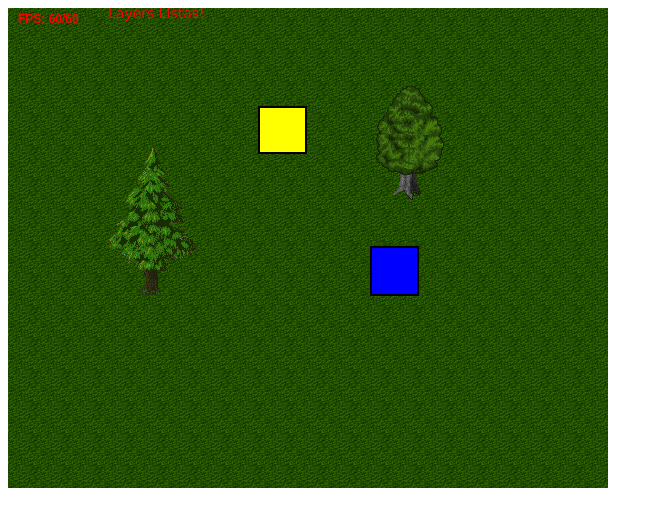
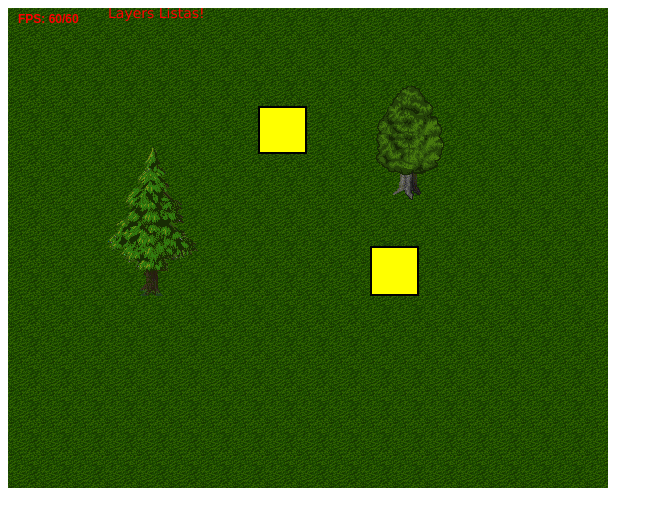
Before and after one commit to thorin8k/zfrm, a plain HTML site: page index.html in a window 1280 px wide. Shown: the whole page, without its empty margins (0-663 px from the left). Drawn offline with Linux system fonts and the light colour scheme.

Commit message:
movement and collision handle

```diff
--- a/index.html
+++ b/index.html
@@ -44,6 +44,8 @@ and open the template in the editor.
         <script type="text/javascript" src="./js/libs/game/objects/Image.js"></script>
         <script type="text/javascript" src="./js/libs/game/objects/ObjectLayer.js"></script>
         <script type="text/javascript" src="./js/libs/game/objects/LandscapeLayer.js"></script>
+        <script type="text/javascript" src="./js/libs/game/objects/Movement.js"></script>
+        <script type="text/javascript" src="./js/libs/game/objects/Collision.js"></script>
 
         <script type="text/javascript" src="./js/libs/game/objects/Rectangle.js"></script>
         <script type="text/javascript" src="./js/libs/game/objects/RectangleClick.js"></script>
--- a/js/libs/game/modules/CollisionManager.js
+++ b/js/libs/game/modules/CollisionManager.js
@@ -13,29 +13,51 @@ var CollisionManager = IModule.extend({
             for(obj2 in this.collideSubscriptions){
                 var object2 = this.collideSubscriptions[obj2].object;
                 if(object1.__id !== object2.__id){
+                    object1.collision.releaseCollisions();
+                    object2.collision.releaseCollisions();
                     var result = this.collide(object1,object2);
 
-                    object1[this.collideSubscriptions[obj1].functionToAlert](result);
-                    object2[this.collideSubscriptions[obj2].functionToAlert](result);
+//                    object1[this.collideSubscriptions[obj1].functionToAlert](result);
+//                    object2[this.collideSubscriptions[obj2].functionToAlert](result);
 
                 }
             }
         }
     },
     collide:function(obj1,obj2){
-        if (obj1.x + obj1.width < obj2.x) {
-            return false;
+        obj1.color='yellow';
+
+        if( this.isPointInSQ(obj1.x,obj1.y,obj2)){
+            obj1.color='green';
         }
-        if (obj1.y + obj1.height < obj2.y) {
-            return false;
+        if( this.isPointInSQ(obj1.x+obj1.width,obj1.y,obj2)){
+            obj1.color='pink';
         }
-        if (obj1.x > obj2.x + obj2.width) {
-            return false;
+        if( this.isPointInSQ(obj1.x,obj1.y+obj1.height,obj2)){
+            obj1.color='red';
         }
-        if (obj1.y > obj2.y + obj2.height) {
-            return false;
+        if( this.isPointInSQ(obj1.x+obj1.width,obj1.y+obj1.height,obj2)){
+            obj1.color='blue';
         }
-        return true;
+
+//        if (obj1.x + obj1.width < obj2.x) {
+//            obj1.color='green';
+//        }
+//        if (obj1.y + obj1.height < obj2.y) {
+//            obj1.color='green';
+//        }
+//        if (obj1.x > obj2.x + obj2.width) {
+//            obj1.color='green';
+//        }
+//        if (obj1.y > obj2.y + obj2.height) {
+//            obj1.color='green';
+//        }
+
+    },
+    isPointInSQ: function(x,y,obj2){
+        var t1 = (x>=obj2.x && x<=obj2.x+obj2.height);
+        var t2 = (y>=obj2.y && y<=obj2.y+obj2.height);
+        return t1 && t2;
     }
 
 })
--- /dev/null
+++ b/js/libs/game/objects/Collision.js
@@ -0,0 +1,28 @@
+var Collision = Class.extend({
+    right: false,
+    left: false,
+    top: false,
+    bottom: false,
+    setCollision:function(direction){
+        this[direction] = true;
+    },
+    unSetCollision:function(direction){
+        this[direction] = false;
+    },
+    hasCollisions:function(){
+        for(pos in this){
+            if(this[pos]){
+                return true;
+            }
+        }
+        return false;
+    },
+    releaseCollisions:function(){
+        this.right= false;
+        this.left= false;
+        this.top= false;
+        this.bottom= false;
+    }
+
+
+});
--- a/js/libs/game/objects/Image.js
+++ b/js/libs/game/objects/Image.js
@@ -1,8 +1,8 @@
 var ImageObj = IObject.extend({
-    x: 15,
-    y: 15,
-    width: 32,
-    height: 32,
+
+
+    position: {'x': 0, 'y':0 },
+    size: {'width': 32, 'height':32 },
     oImage : null,
     nSourceX :32,
     nSourceY :32,
@@ -10,6 +10,6 @@ var ImageObj = IObject.extend({
         this.oImage = image;
     },
     draw : function (canvas) {
-        canvas.bufferContext.drawImage(this.oImage, this.nSourceX, this.nSourceY, this.width, this.height, this.x, this.y, this.width, this.height);
+        canvas.bufferContext.drawImage(this.oImage, this.nSourceX, this.nSourceY, this.size.width, this.size.height, this.position.x, this.position.y, this.size.width, this.size.height);
     }
 });
--- /dev/null
+++ b/js/libs/game/objects/Movement.js
@@ -0,0 +1,14 @@
+var Movement = Class.extend({
+    right: 0,
+    left: 0,
+    up: 0,
+    down: 0,
+    setMovement:function(direction,speed){
+        this[direction] = speed;
+    },
+    unSetMovement:function(direction){
+        this[direction] = 0;
+    }
+
+
+});
--- a/js/libs/game/objects/Rectangle.js
+++ b/js/libs/game/objects/Rectangle.js
@@ -7,12 +7,14 @@
  */
 var Rectangle = ICursorMovable.extend({
     color: 'red',
-    x: 15,
-    y: 15,
-    width: 25,
-    height: 25,
+    position: {'x': 15, 'y':15 },
+    size: {'width': 25, 'height':25 },
+
     collideSubscription: function(moduleTools){
-        moduleTools.game.getModule('CollisionManager').add(this,'handleCollision');
+        var handler = moduleTools.game.getModule('CollisionManager');
+        if(handler !== null){
+            handler.add(this,'handleCollision');
+        }
     },
     draw : function (canvas) {
         canvas.bufferContext.beginPath();
@@ -24,11 +26,8 @@ var Rectangle = ICursorMovable.extend({
         canvas.bufferContext.strokeStyle = 'black';
         canvas.bufferContext.stroke();
     },
-    handleCollision: function(result){
-        this.speed = 5;
-        if(result){
-            this.speed = 0;
-        }
+    handleCollision: function(collision){
+        this.collision = collision;
     }
 
 });
--- a/js/libs/game/objects/RectangleClick.js
+++ b/js/libs/game/objects/RectangleClick.js
@@ -8,7 +8,10 @@
 var RectangleClick = IClickable.extend({
     color: 'blue',
     collideSubscription: function(moduleTools){
-        moduleTools.game.getModule('CollisionManager').add(this,'handleCollision');
+        var handler = moduleTools.game.getModule('CollisionManager');
+        if(handler !== null){
+            handler.add(this,'handleCollision');
+        }
     },
     draw : function (canvas) {
         canvas.bufferContext.beginPath();
@@ -20,11 +23,8 @@ var RectangleClick = IClickable.extend({
         canvas.bufferContext.strokeStyle = 'black';
         canvas.bufferContext.stroke();
     },
-    handleCollision: function(result){
-        this.speed = 5;
-        if(result){
-            this.speed = 0;
-        }
+    handleCollision: function(collision){
+        this.collision = collision;
     }
 
 });
--- a/js/libs/game/objects/interfaces/iClickable.js
+++ b/js/libs/game/objects/interfaces/iClickable.js
@@ -6,33 +6,12 @@
  *
  */
 var IClickable = IObject.extend({
-    destx: 0,
-    desty: 0,
+    clickable: null,
+    z: 0,
     update:function(){
-        if(this.moving == true){
-            //FIXME
-            if(this.x < this.destx){
-                //Move Right
-                this.x +=this.speed;
-            }
-            if(this.x > this.destx){
-                //Move left
-                this.x -=this.speed;
-            }
-            if(this.y < this.desty){
-                //Move Up
-                this.y +=this.speed;
-            }
-            if(this.y > this.desty){
-                //Move Down
-                this.y -=this.speed;
-            }
-            if(this.x == this.destx && this.y == this.desty){
-                //Stop When destiny
-                this.desty = 0;
-                this.destx = 0;
-                this.moving = false;
-            }
+        if(this.isMoving()){
+            this.move(true);
+
         }
     },
     click: function(evt){
@@ -40,7 +19,32 @@ var IClickable = IObject.extend({
         this.destx -= (this.width / 2);
         this.desty = evt.clientY;
         this.desty -= (this.height / 2);
-        this.moving = true;
+
+        if(this.x < this.destx){
+            //Move Right
+            this.movement.setMovement('right', this.speed);
+        }
+        if(this.x > this.destx){
+            //Move left
+            this.movement.setMovement('left', this.speed);
+        }
+        if(this.y > this.desty){
+            //Move up
+            this.movement.setMovement('up', this.speed);
+        }
+        if(this.y < this.desty){
+            //Move down
+            this.movement.setMovement('down', this.speed);
+        }
+    },
+    isMoving: function(){
+        for(key in this.movement){
+            var current = this.movement[key];
+            if(current != 0){
+                return true;
+            }
+        }
+        return false;
     }
 
 });
--- a/js/libs/game/objects/interfaces/iCursorMovable.js
+++ b/js/libs/game/objects/interfaces/iCursorMovable.js
@@ -6,55 +6,37 @@
  *
  */
 var ICursorMovable = IObject.extend({
-    bMoveRight: false,
-    bMoveLeft: false,
-    bMoveUp: false,
-    bMoveDown: false,
+    movable: null,
+    z: 0,
     update : function (canvas) {
-
-        if (this.bMoveRight === true) {
-            //Move right
-            this.x += this.speed;
-        }
-        if (this.bMoveLeft === true) {
-            //Move left
-            this.x -= this.speed;
-        }
-        if (this.bMoveUp === true) {
-            //Move Up
-            this.y -= this.speed;
-        }
-        if (this.bMoveDown === true) {
-            //Move Down
-            this.y += this.speed;
-        }
+        this.move(false);
     },
     keydown : function (event) {
         if (event.keyCode === 39) {
-            this.bMoveRight = true;
+            this.movement.setMovement('right', this.speed);
         }
         if (event.keyCode === 37) {
-            this.bMoveLeft = true;
+            this.movement.setMovement('left', this.speed);
         }
         if (event.keyCode === 38) {
-            this.bMoveUp = true;
+            this.movement.setMovement('up', this.speed);
         }
         if (event.keyCode === 40) {
-            this.bMoveDown = true;
+            this.movement.setMovement('down', this.speed);
         }
     },
     keyup : function (event) {
         if (event.keyCode === 39) {
-            this.bMoveRight = false;
+            this.movement.unSetMovement('right');
         }
         if (event.keyCode === 37) {
-            this.bMoveLeft = false;
+            this.movement.unSetMovement('left');
         }
         if (event.keyCode === 38) {
-            this.bMoveUp = false;
+            this.movement.unSetMovement('up');
         }
         if (event.keyCode === 40) {
-            this.bMoveDown = false;
+            this.movement.unSetMovement('down');
         }
     }
 
--- a/js/libs/game/objects/interfaces/iObject.js
+++ b/js/libs/game/objects/interfaces/iObject.js
@@ -6,14 +6,55 @@
  *
  */
 var IObject= Class.extend({
-    x: 0,
-    y: 0,
-    z: 0,
-    width: 0,
-    height: 0,
+    x:0,
+    y:0,
+    width:0,
+    height:0,
+    destx: 0,
+    desty: 0,
+    movement: null,
+    collision: null,
     speed: 5,
-    moving: false,
+    weight:0,
+    init:function(){
+        this.movement = new Movement();
+        this.collision = new Collision();
+
+    },
     update:function(){},
-    draw : function (canvas) {}
-
+    draw : function (canvas) {},
+    move:function(checkDestination){
+        if (this.movement.right !== 0 && !this.collision.right) {
+            //Move right
+            this.x += this.movement.right;
+            if(checkDestination && this.x >= this.destx){
+                this.destx = 0;
+                this.movement.unSetMovement('right');
+            }
+        }
+        if (this.movement.left !== 0 && !this.collision.left) {
+            //Move left
+            this.x -= this.movement.left;
+            if(checkDestination && this.x <= this.destx){
+                this.destx = 0;
+                this.movement.unSetMovement('left');
+            }
+        }
+        if (this.movement.up !== 0 && !this.collision.up) {
+            //Move Up
+            this.y -= this.movement.up;
+            if(checkDestination && this.y <= this.desty){
+                this.desty = 0;
+                this.movement.unSetMovement('up');
+            }
+        }
+        if (this.movement.down !== 0 && !this.collision.down) {
+            //Move Down
+            this.y += this.movement.down;
+            if(checkDestination && this.y >= this.desty){
+                this.desty = 0;
+                this.movement.unSetMovement('down');
+            }
+        }
+    }
 });
```
Also changed, not shown: js/libs/game/Game.js.
